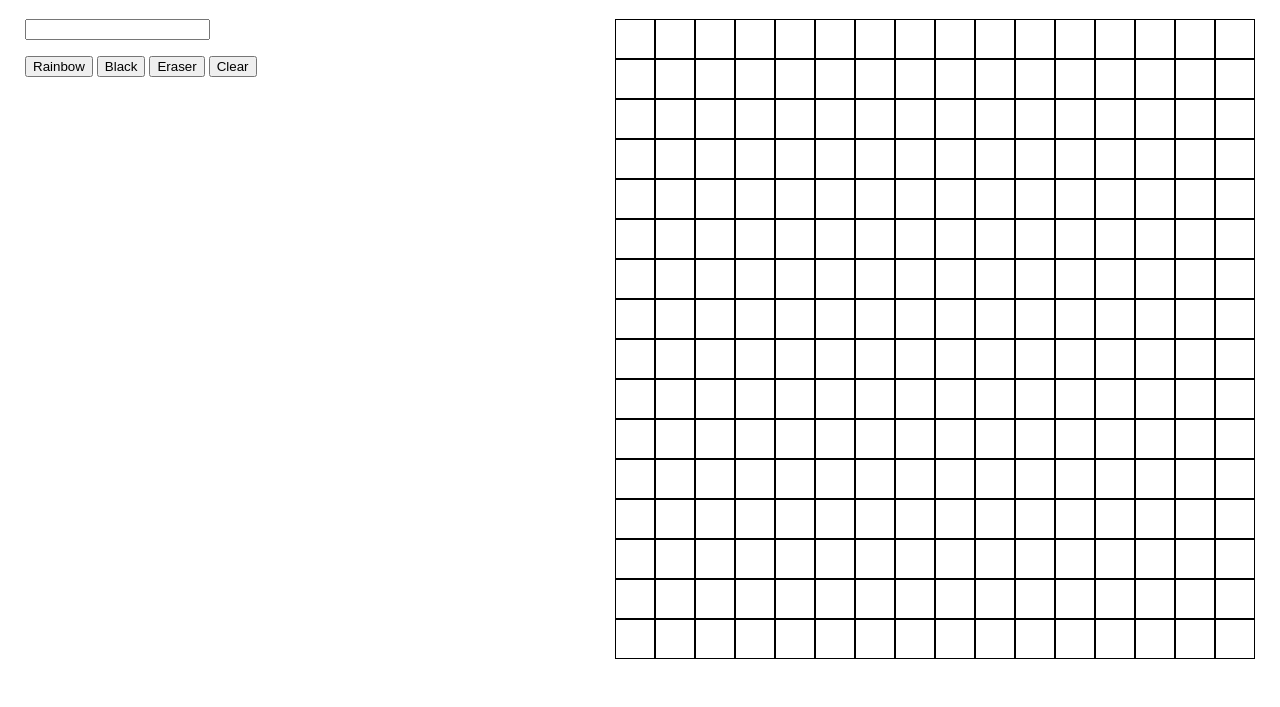
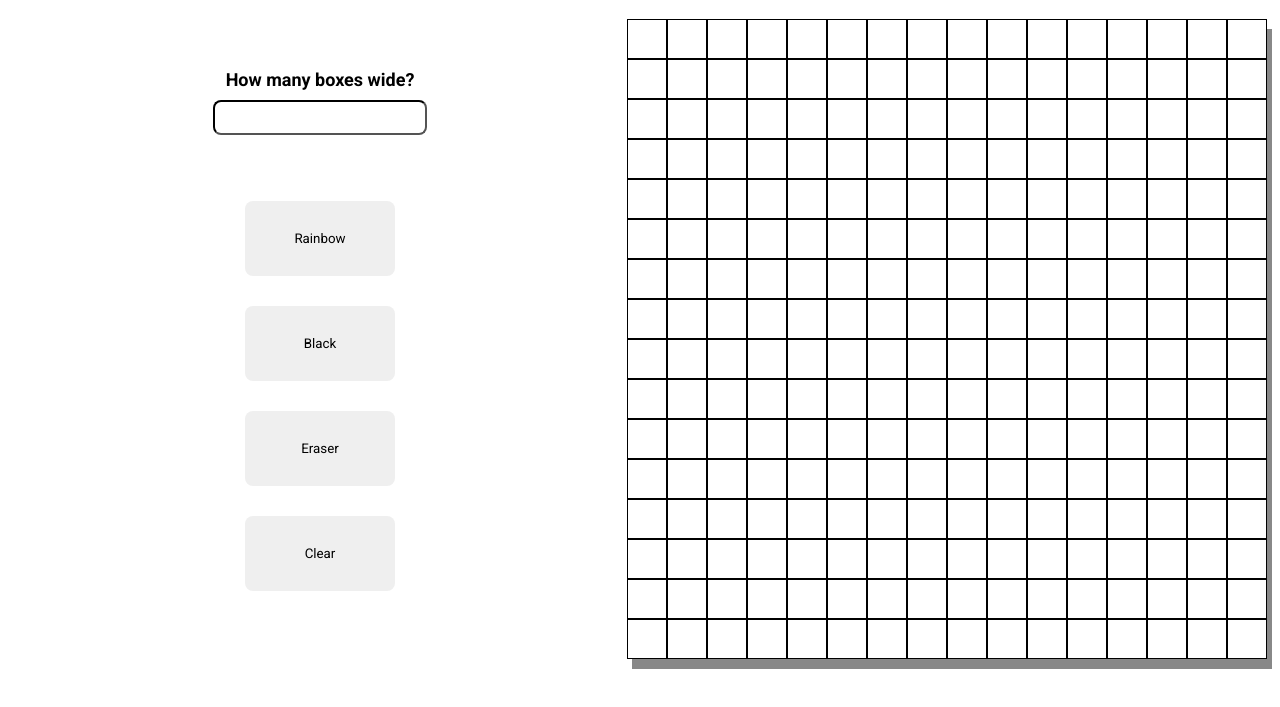
Before and after one commit to aaronjr/etch, a plain HTML site: page index.html in a window 1280 px wide. Shown: the part 87-794 px from the top of the page. Drawn offline with Linux system fonts and the light colour scheme.

Commit message:
add css accross page

```diff
--- a/index.html
+++ b/index.html
@@ -9,18 +9,19 @@
     <script src="script.js"></script>
 </head>
 <body class="body">
-    <h1>Etch-a-sketch</h1>
+    <h1 class="title">Etch-a-sketch</h1>
     <div class="maingrid">
         <div class="othercontainer">
             <div class="inputholder">
+                <h5 class="smalltitle">How many boxes wide?</h5>
                 <input class="size" type="number">
-                <p class="message"></p>
-                <div class="buttonholder">
-                    <button class="change">Rainbow</button>
-                    <button class="change">Black</button>
-                    <button class="change">Eraser</button>
-                    <button class="change">Clear</button>
-                </div>
+                <p class="message"> </p>
+            </div>
+            <div class="buttonholder">
+                <button class="change">Rainbow</button>
+                <button class="change">Black</button>
+                <button class="change">Eraser</button>
+                <button class="change">Clear</button>
             </div>
         </div>
         <div class="container">
--- a/script.js
+++ b/script.js
@@ -8,12 +8,12 @@ document.addEventListener('DOMContentLoaded', function () {
         message.innerHTML = " "
 
         // check if width is a valid size
-        if (width.value < 101 && width.value > 0) {
+        if (width.value < 51 && width.value > 0) {
             size(width.value)
         }
         else {
             // set error message if not
-            message.innerHTML = "Must be between 0 & 100";
+            message.innerHTML = "Must be between 1 & 50";
         }
     })
 
--- a/styles.css
+++ b/styles.css
@@ -10,7 +10,7 @@
     flex-direction: column;
     font-family: 'Roboto', sans-serif;
 }
-h1{
+.title{
     width: 100%;
     text-align: center;
 }
@@ -20,6 +20,7 @@ h1{
     width: 640px;
     height: 640px;
     gap:0;
+    box-shadow:  5px 10px #888888;
 }
 
 .div{
@@ -36,10 +37,44 @@ h1{
     grid-template-columns: 1fr 1fr;
 }
 
-.message{
-    visibility: hidden;
+.othercontainer{
+    display: flex;
+    flex-direction: column;
+    align-items: center;
 }
 
+.smalltitle{
+    text-align: center;
+    font-size: large;
+    margin-bottom: 10px;
+}
+.size{
+    margin: auto;
+    width:200px;
+    font-size: large;
+    border-color: black;
+    padding:5px;
+    border-radius: .5rem;
+    box-shadow: none;
+}
+.message{
+    height: 19px;
+    text-align: center;
+}
 .inputholder{
-
+    display:flex;
+    flex-direction: column;
+    padding:20px 200px 0px 200px;
 }
+.buttonholder{
+    display: flex;
+    flex-direction: column;
+}
+button{
+    margin:15px;
+    font-family: 'Roboto', sans-serif;
+    width: 150px;
+    height: 75px;
+    border-radius: .5rem;
+    border-style: none;
+}
```
